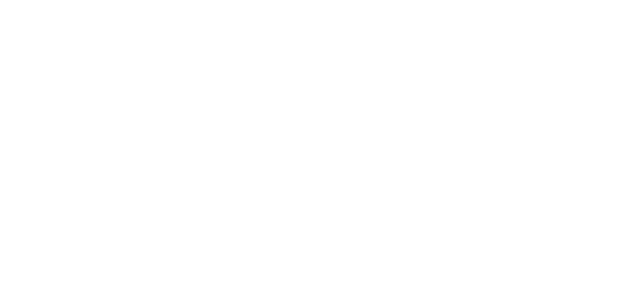
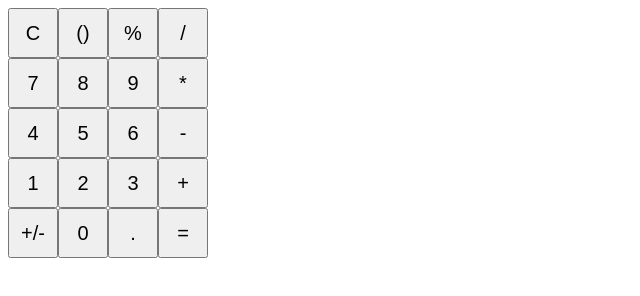
Before and after one commit to OctaVianu8/odin-calculator, a plain HTML site: page index.html in a window 1280 px wide. Shown: the whole page, without its empty margins (0-640 px from the left). Drawn offline with Linux system fonts and the light colour scheme.

Commit message:
add calculator buttons

```diff
--- a/index.html
+++ b/index.html
@@ -8,10 +8,16 @@
     <title>Document</title>
     <script src="functions.js" defer></script>
     <script src="script.js" defer></script>
+    <link rel="stylesheet" href="style.css">
 </head>
 
 <body>
+    <div class="calculator">
+        <div class="screen"></div>
+        <div class="buttons-container">
 
+        </div>
+    </div>
 </body>
 
 </html>
--- a/script.js
+++ b/script.js
@@ -1 +1,21 @@
 console.log("Hello world!")
+
+let buttonStrings = [
+    'C','()','%','/',
+    '7','8','9','*',
+    '4','5','6','-',
+    '1','2','3','+',
+    '+/-','0','.','=',
+]
+
+generateButtons()
+
+function generateButtons()
+{
+    buttonStrings.forEach(string => {
+        let currButton = document.createElement('button');
+        currButton.textContent = string;
+        currButton.className = 'calculator-button';
+        document.querySelector('.buttons-container').appendChild(currButton);
+    })
+}
--- /dev/null
+++ b/style.css
@@ -0,0 +1,11 @@
+.buttons-container {
+    display: flex;
+    flex-wrap: wrap;
+    width: 200px;
+}
+
+.calculator-button {
+    width: 50px;
+    height: 50px;
+    font-size: 20px;
+}
```
